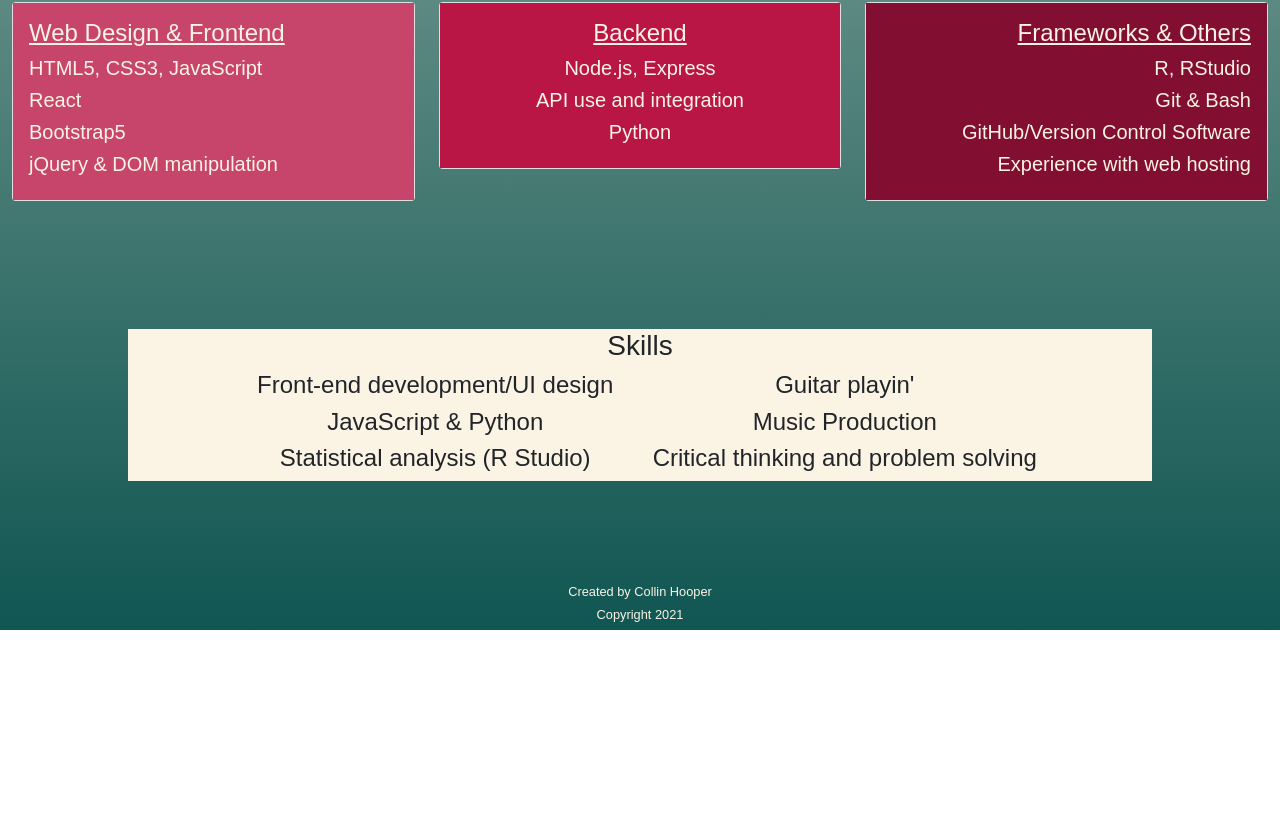
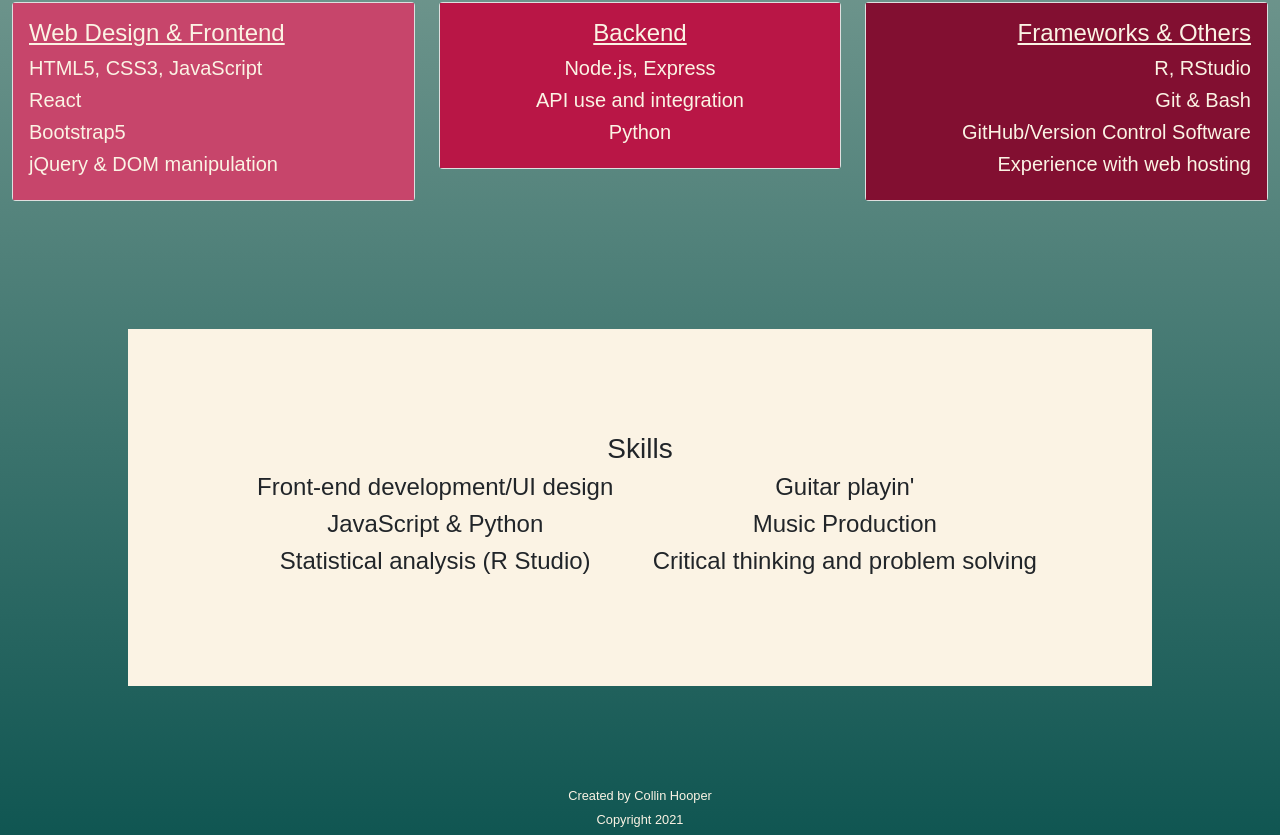
Before and after one commit to cdh616x/webmk6, a React (Create React App) app: page / in a window 1280 px wide. Shown: the part 1305-2140 px from the top of the page. Before the commit the page ends 1935 px from the top, so only its background shows below. Built offline with nearby package versions, Linux system fonts and the light colour scheme; a web font is replaced by a local one.

Commit message:
new build, added a container to the carousel on the homepage

```diff
--- a/public/styles.css
+++ b/public/styles.css
@@ -130,9 +130,9 @@ p.greeting {
 .carousel-inner {
   background-color: #FBF3E4;
   font-family: "Enigmatic", sans-serif;
-  padding-left: 10%;
-  padding-right: 10%;
+  padding: 10%;
   margin-bottom: 10%;
+  text-align: center;
 }
 
 .carousel-inner h3 {
--- a/src/components/carousel.jsx
+++ b/src/components/carousel.jsx
@@ -10,7 +10,10 @@ export default function Carousel() {
             <h3>Education</h3>
             <h4>Leuphana Universität Lüneburg, Germany | Bachelor of Arts: Political Science (m.) philosophy</h4>
             <p>
-              Noteable things: Assimilated to a new culture, first experience with programming, learned to play guitar and played with my first band, became fluent in German
+              Noteable things: Assimilated to a new culture, first experience with programming,
+            </p>
+            <p>
+              learned to play guitar and played with my first band, became fluent in German
             </p>
           </div>
         </div>
```
Also changed, not shown: 7 other files (tests, documents, lock files or other folders).
